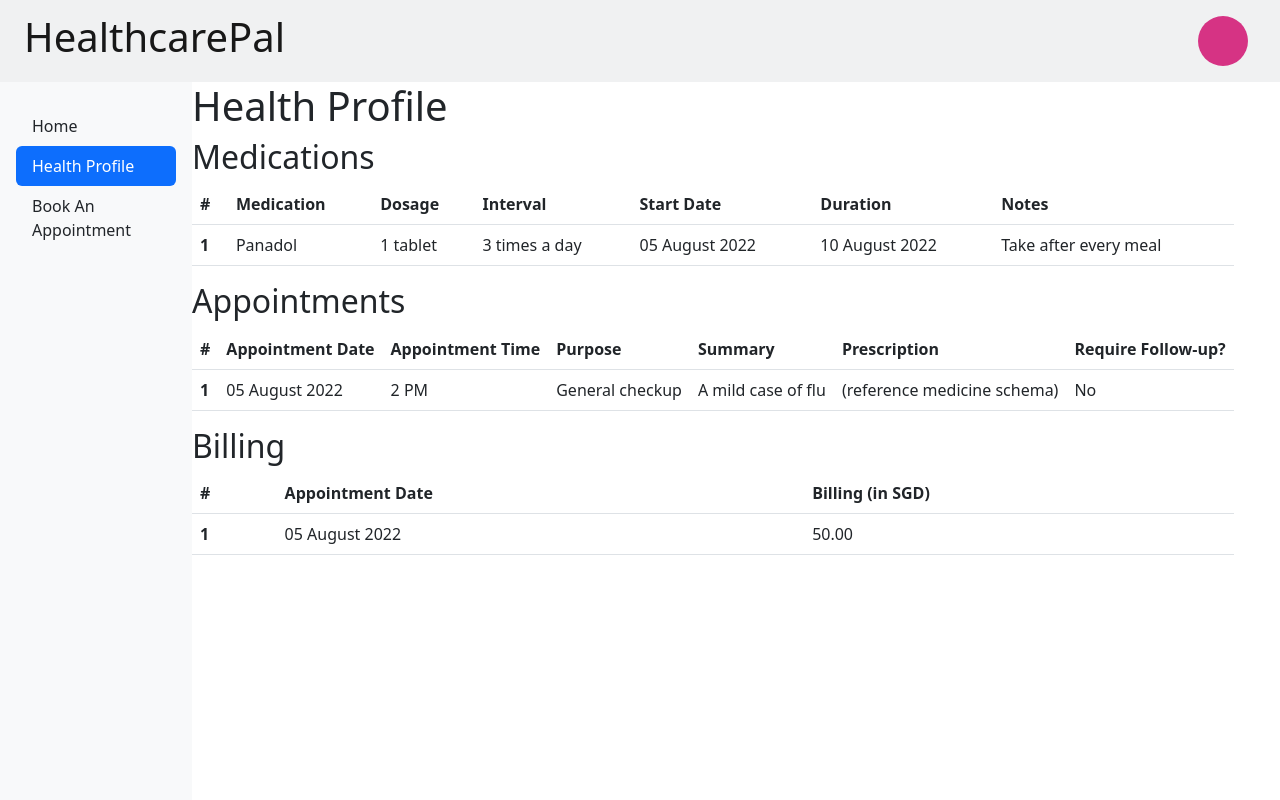
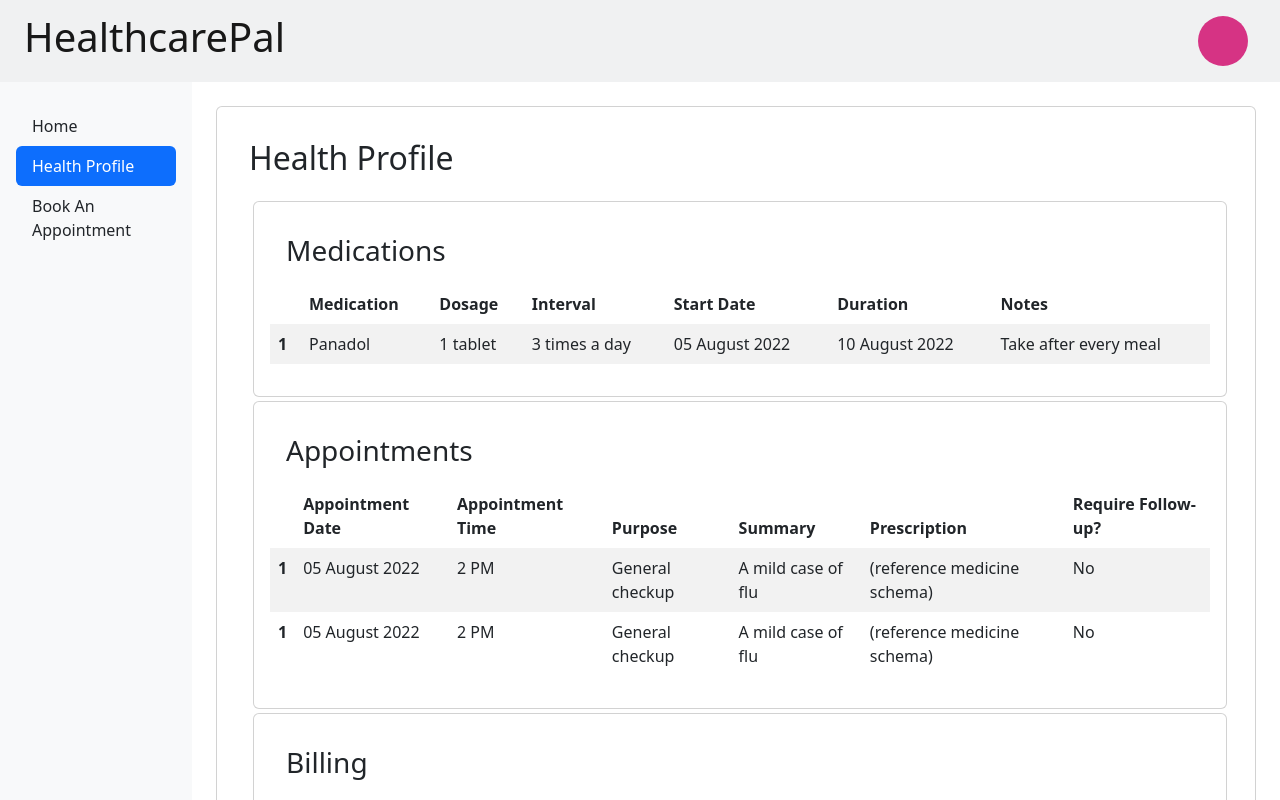
Before and after one commit to kenzonagari/SEIF10-Project3, a React (Vite) app in the folder apps/client/: page /healthProfile in a window 1280 px wide. Shown: the top 800 px of the page. Built offline with nearby package versions, Linux system fonts and the light colour scheme; no server answers.

Commit message:
improved frontend look for healthProfile

```diff
--- a/apps/client/src/pages/users/HealthProfile.jsx
+++ b/apps/client/src/pages/users/HealthProfile.jsx
@@ -1,20 +1,20 @@
 import NavigationBar from "./Navbar"
 import { Table } from 'react-bootstrap'
 import { useState } from "react"
-import '../body.css'
 
-export default function HealthProfile () {
+
+export default function HealthProfile ({userProfileInfo}) {
     return (
-        <>
-        <div className="body">
+        <div className="card m-4 p-3" style={{ "width": "100rem", "height": "fit-content" }}>
 
-            <div className="user-profile">
-                <h1>Health Profile</h1>
-                <h2>Medications</h2>
-                    <Table>
+            <div className="card-body">
+                <h2 className="card-title mb-4">Health Profile</h2>
+                <div className="card m-1 p-3" style={{ "width": "100%", "height": "fit-content" }}>
+                    <h3 className="m-3">Medications</h3>
+                    <Table className="table table-borderless table-striped">
                         <thead>
                             <tr>
-                                <th scope="col">#</th>
+                                <th scope="col"></th>
                                 <th scope="col">Medication</th>
                                 <th scope="col">Dosage</th>
                                 <th scope="col">Interval</th>
@@ -35,11 +35,13 @@ export default function HealthProfile () {
                             </tr>
                         </tbody>
                     </Table>
-                <h2>Appointments</h2>
-                <Table>
+                </div>
+                <div className="card m-1 p-3" style={{ "width": "100%", "height": "fit-content" }}>
+                    <h3 className="m-3">Appointments</h3>
+                    <Table className="table table-borderless table-striped">
                         <thead>
                             <tr>
-                                <th scope="col">#</th>
+                                <th scope="col"></th>
                                 <th scope="col">Appointment Date</th>
                                 <th scope="col">Appointment Time</th>
                                 <th scope="col">Purpose</th>
@@ -58,13 +60,24 @@ export default function HealthProfile () {
                                 <td>(reference medicine schema)</td>
                                 <td>No</td>
                             </tr>
+                            <tr>
+                                <th scope="row">1</th>
+                                <td>05 August 2022</td>
+                                <td>2 PM</td>
+                                <td>General checkup</td>
+                                <td>A mild case of flu</td>
+                                <td>(reference medicine schema)</td>
+                                <td>No</td>
+                            </tr>
                         </tbody>
                     </Table>
-                <h2>Billing</h2>
-                <Table>
+                </div>
+                <div className="card m-1 p-3" style={{ "width": "100%", "height": "fit-content" }}>
+                    <h3 className="m-3">Billing</h3>
+                    <Table className="table table-borderless table-striped">
                         <thead>
                             <tr>
-                                <th scope="col">#</th>
+                                <th scope="col"></th>
                                 <th scope="col">Appointment Date</th>
                                 <th scope="col">Billing (in SGD)</th>
                             </tr>
@@ -77,9 +90,9 @@ export default function HealthProfile () {
                             </tr>
                         </tbody>
                     </Table>
+                </div>
             </div>
 
         </div>
-        </>
     )
 }
--- a/apps/client/src/pages/users/Home.jsx
+++ b/apps/client/src/pages/users/Home.jsx
@@ -19,7 +19,7 @@ export default function Home ({page}) {
     }, []);
 
     const userProfile = <UserProfile userProfileInfo={userProfileInfo}/>;
-    const healthProfile = <HealthProfile />;
+    const healthProfile = <HealthProfile userProfileInfo={userProfileInfo}/>;
     const bookAppointment = <BookAppointment />;
 
     return (
```
Also changed, not shown: 1 other file (tests, documents, lock files or other folders).
